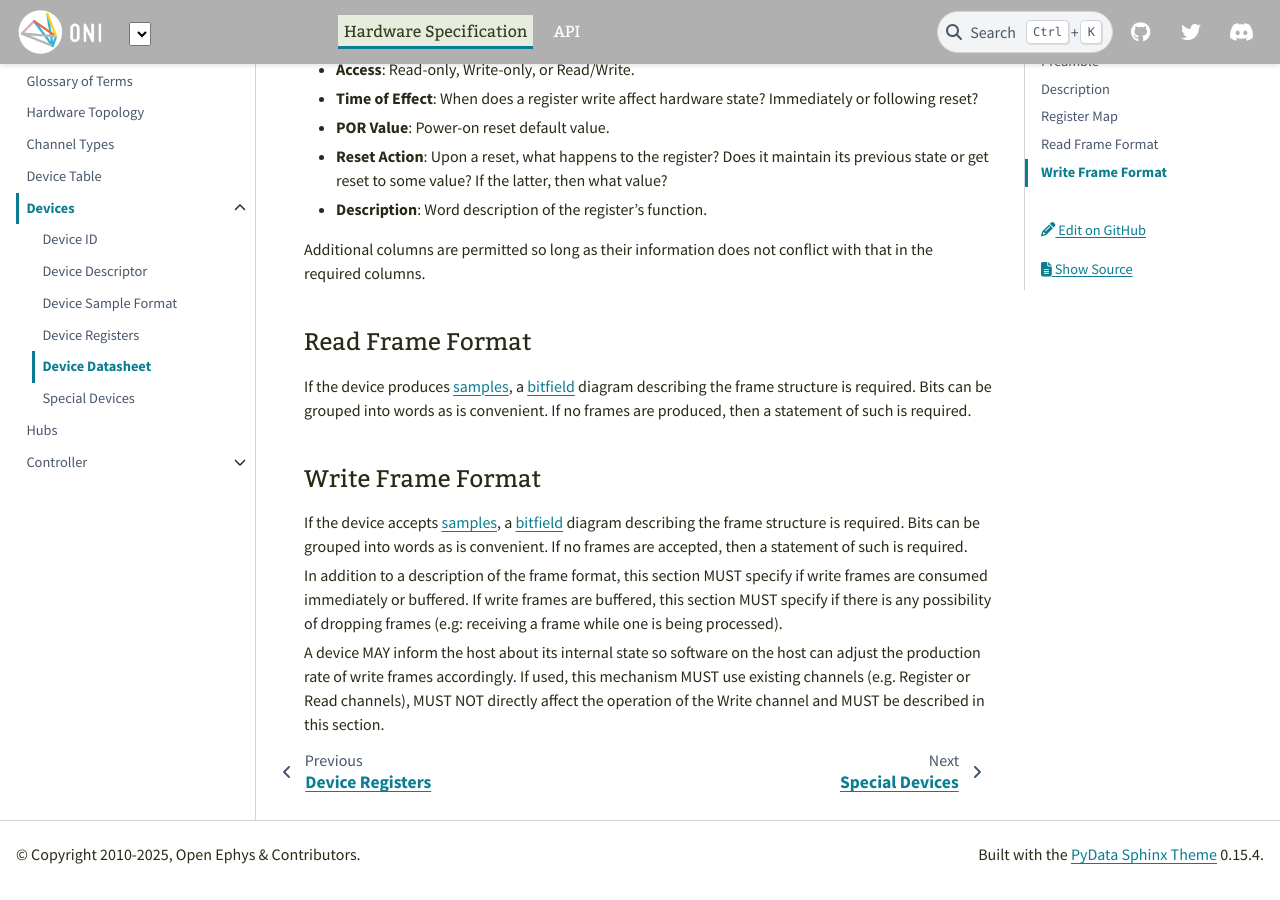
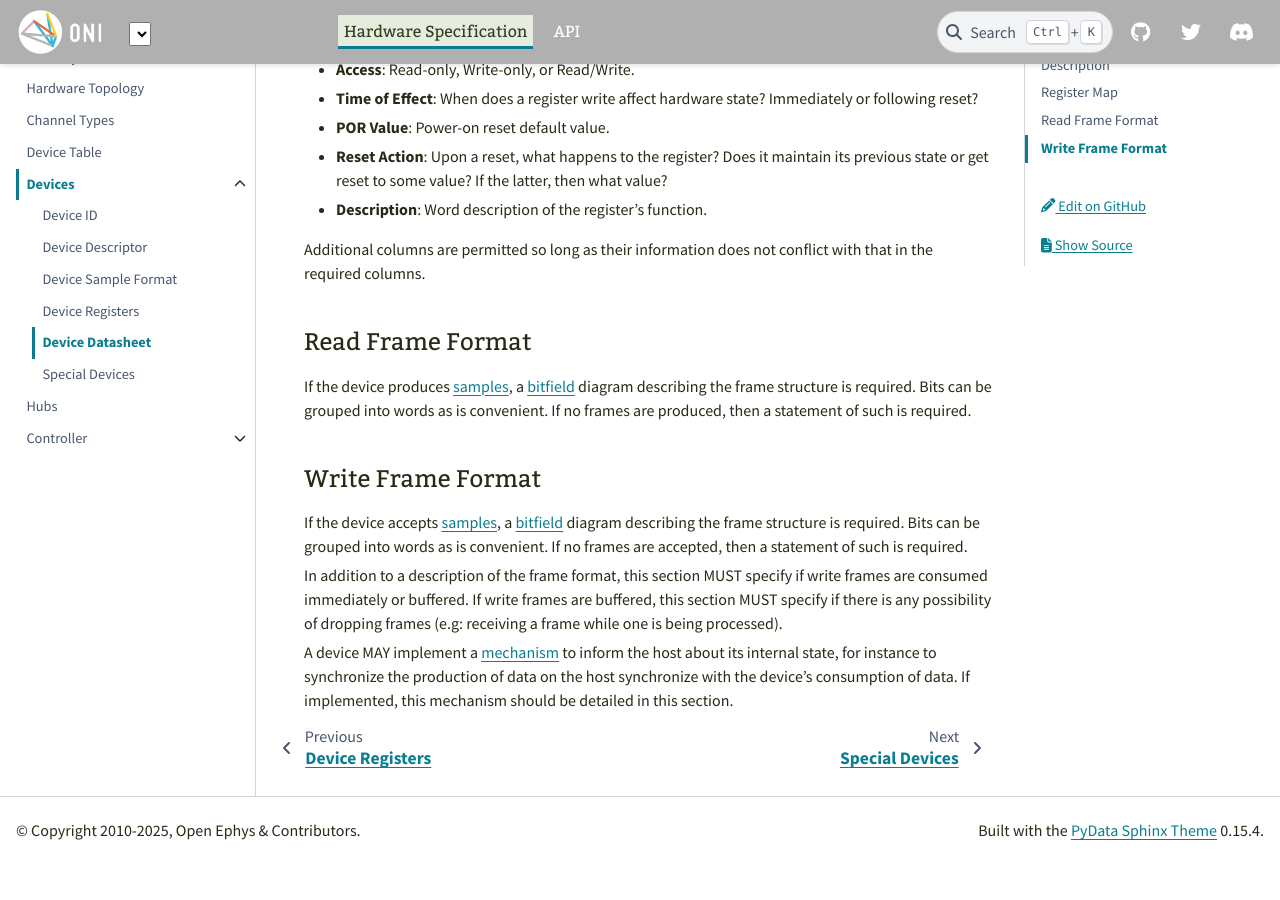
Before and after one commit to open-ephys/ONI, a Sphinx documentation site: the page built from source/hw-spec/devices/datasheet.rst, in a window 1280 px wide and 900 px high, scrolled down 1177 px. Built offline with Sphinx 7.4.7 and the PyData theme 0.15.4, drawn with Linux system fonts in a browser that asks for light colours; after the commit the page ends 2053 px from its top, so only the background shows below that.

Commit message:
Remove redundant spec of write channel sync mechanism

```diff
--- a/source/hw-spec/controller/channels/write_channel.rst
+++ b/source/hw-spec/controller/channels/write_channel.rst
@@ -29,7 +29,9 @@ A compliant implementation of this channel requires the following:
   possibility of dropping frames (e.g: receiving a frame while one is being
   processed)
 
-- The devices accepting data from the write channel MAY inform the host about
+.. _write-chan-sync:
+
+- Devices that accept data from the write channel MAY inform the host about
   their internal state so a host application can adjust the production rate of
   write frames accordingly. If used, this mechanism MUST use existing channels
   (e.g. Register or Read channels), MUST NOT directly affect the operation of
--- a/source/hw-spec/devices/datasheet.rst
+++ b/source/hw-spec/devices/datasheet.rst
@@ -84,8 +84,7 @@ write frames are consumed immediately or buffered. If write frames are buffered,
 this section MUST specify if there is any possibility of dropping frames (e.g:
 receiving a frame while one is being processed).
 
-A device MAY inform the host about its internal state so software on the host
-can adjust the production rate of write frames accordingly. If used, this
-mechanism MUST use existing channels (e.g. Register or Read channels), MUST NOT
-directly affect the operation of the Write channel and MUST be described in this
-section.
+A device MAY implement a :ref:`mechanism <write-chan-sync>` to inform the host
+about its internal state, for instance to synchronize the production of data on
+the host synchronize with the device's consumption of data. If implemented, this
+mechanism should be detailed in this section.
```
